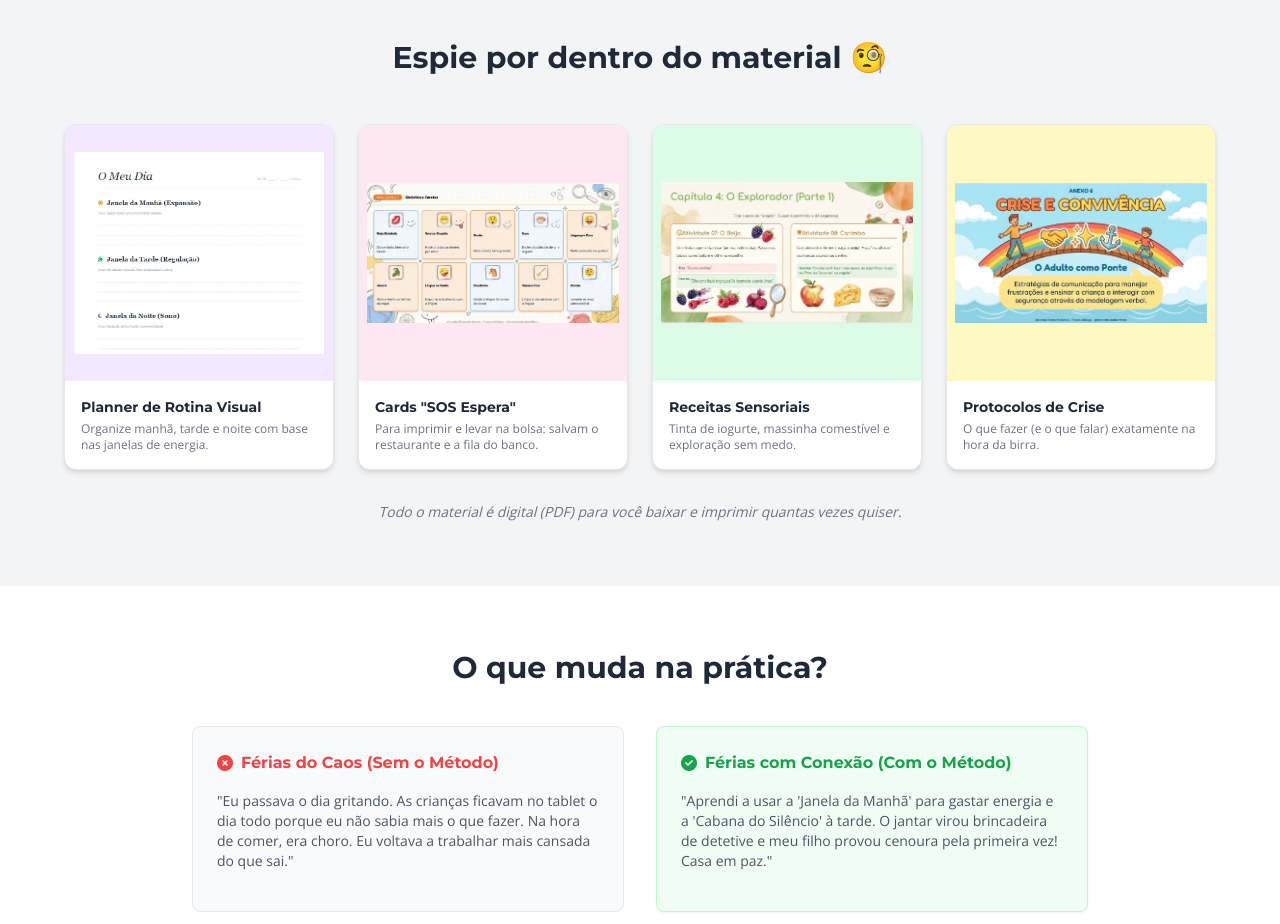
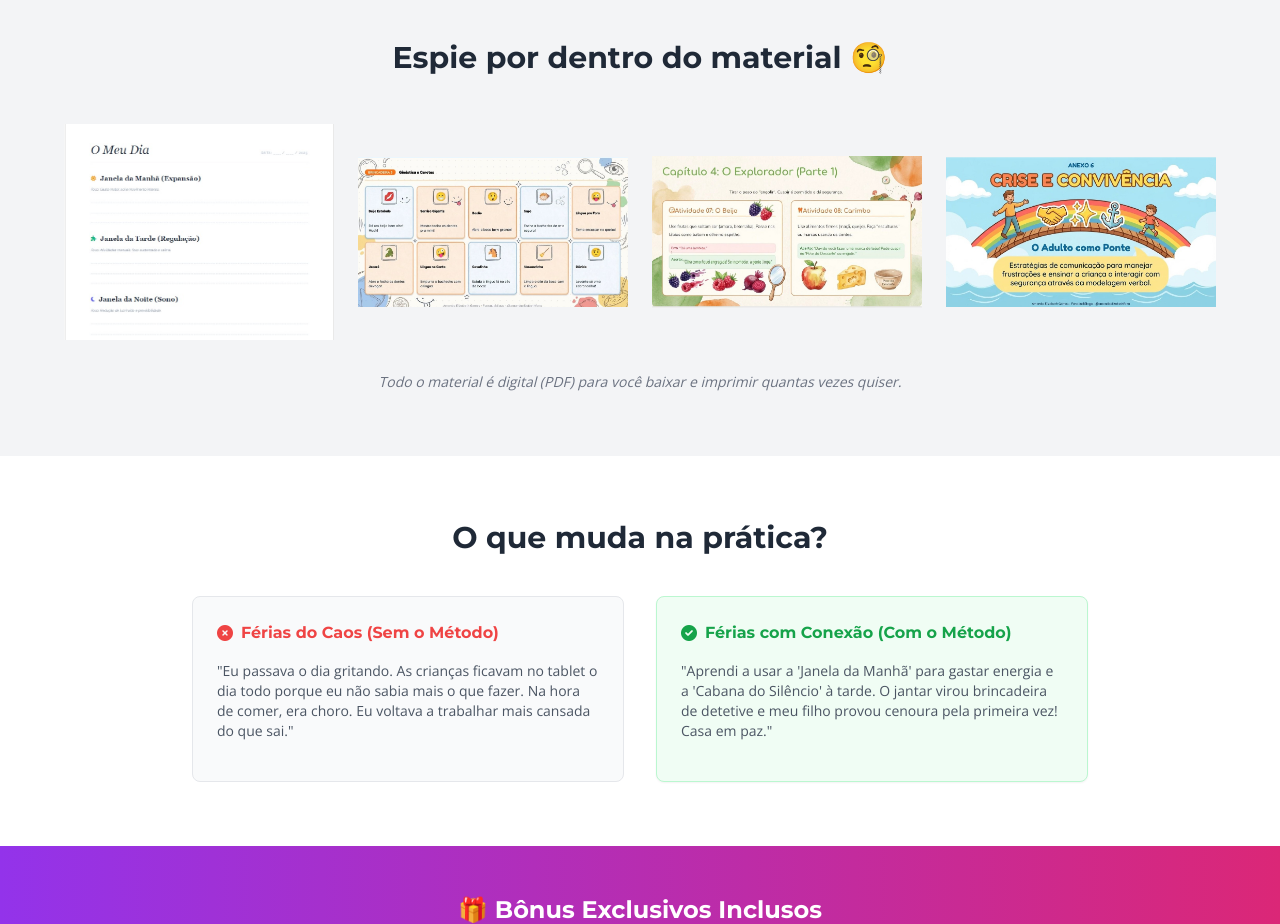
Before and after one commit to colaradm-alt/guiaferiassemcaos, a plain HTML site: page index.html in a window 1280 px wide. Shown: the part 2240-3164 px from the top of the page. Drawn offline with nearby package versions, Linux system fonts and the light colour scheme.

Commit message:
Update index.html

```diff
--- a/index.html
+++ b/index.html
@@ -217,64 +217,32 @@
             <div class="grid md:grid-cols-2 lg:grid-cols-4 gap-6 max-w-6xl mx-auto">
 
                 <!-- Card 1: Planner -->
-                <div class="bg-white rounded-xl overflow-hidden preview-page border border-gray-200 group">
-                    <div class="h-64 bg-purple-100 flex items-center justify-center relative overflow-hidden p-2">
 <img
   src="./planner.jpg"
   alt="Prévia do Planner Sem Caos"
   class="w-full h-full object-contain transition-transform duration-500 group-hover:scale-105"
-                        >
-                    </div>
-                    <div class="p-4">
-                        <h4 class="font-bold text-gray-800 text-sm mb-1">Planner de Rotina Visual</h4>
-                        <p class="text-xs text-gray-500">Organize manhã, tarde e noite com base nas janelas de energia.</p>
-                    </div>
-                </div>
+/>
 
 <!-- Card 2: Cards Fono -->
-                <div class="bg-white rounded-xl overflow-hidden preview-page border border-gray-200 group">
-                    <div class="h-64 bg-pink-100 flex items-center justify-center relative overflow-hidden p-2">
 <img
   src="./cards.jpg"
   alt="Prévia dos Cards de Atividades"
   class="w-full h-full object-contain transition-transform duration-500 group-hover:scale-105"
-                        >
-                    </div>
-                    <div class="p-4">
-                        <h4 class="font-bold text-gray-800 text-sm mb-1">Cards "SOS Espera"</h4>
-                        <p class="text-xs text-gray-500">Para imprimir e levar na bolsa: salvam o restaurante e a fila do banco.</p>
-                    </div>
-                </div>
+/>
 
 <!-- Card 3: Nutri -->
-                <div class="bg-white rounded-xl overflow-hidden preview-page border border-gray-200 group">
-                    <div class="h-64 bg-green-100 flex items-center justify-center relative overflow-hidden p-2">
 <img
   src="./nutri.jpg"
   alt="Criança brincando com comida saudável"
   class="w-full h-full object-contain transition-transform duration-500 group-hover:scale-105"
-                        >
-                    </div>
-                    <div class="p-4">
-                        <h4 class="font-bold text-gray-800 text-sm mb-1">Receitas Sensoriais</h4>
-                        <p class="text-xs text-gray-500">Tinta de iogurte, massinha comestível e exploração sem medo.</p>
-                    </div>
-                </div>
+/>
 
 <!-- Card 4: Checklist -->
-                <div class="bg-white rounded-xl overflow-hidden preview-page border border-gray-200 group">
-                    <div class="h-64 bg-yellow-100 flex items-center justify-center relative overflow-hidden p-2">
 <img
   src="./checklist.jpg"
   alt="Checklist de Protocolos de Crise"
   class="w-full h-full object-contain transition-transform duration-500 group-hover:scale-105"
-                        >
-                    </div>
-                    <div class="p-4">
-                        <h4 class="font-bold text-gray-800 text-sm mb-1">Protocolos de Crise</h4>
-                        <p class="text-xs text-gray-500">O que fazer (e o que falar) exatamente na hora da birra.</p>
-                    </div>
-                </div>
+/>
 
             </div>
 
```
Lines whose indentation alone changed are shown as unchanged.
